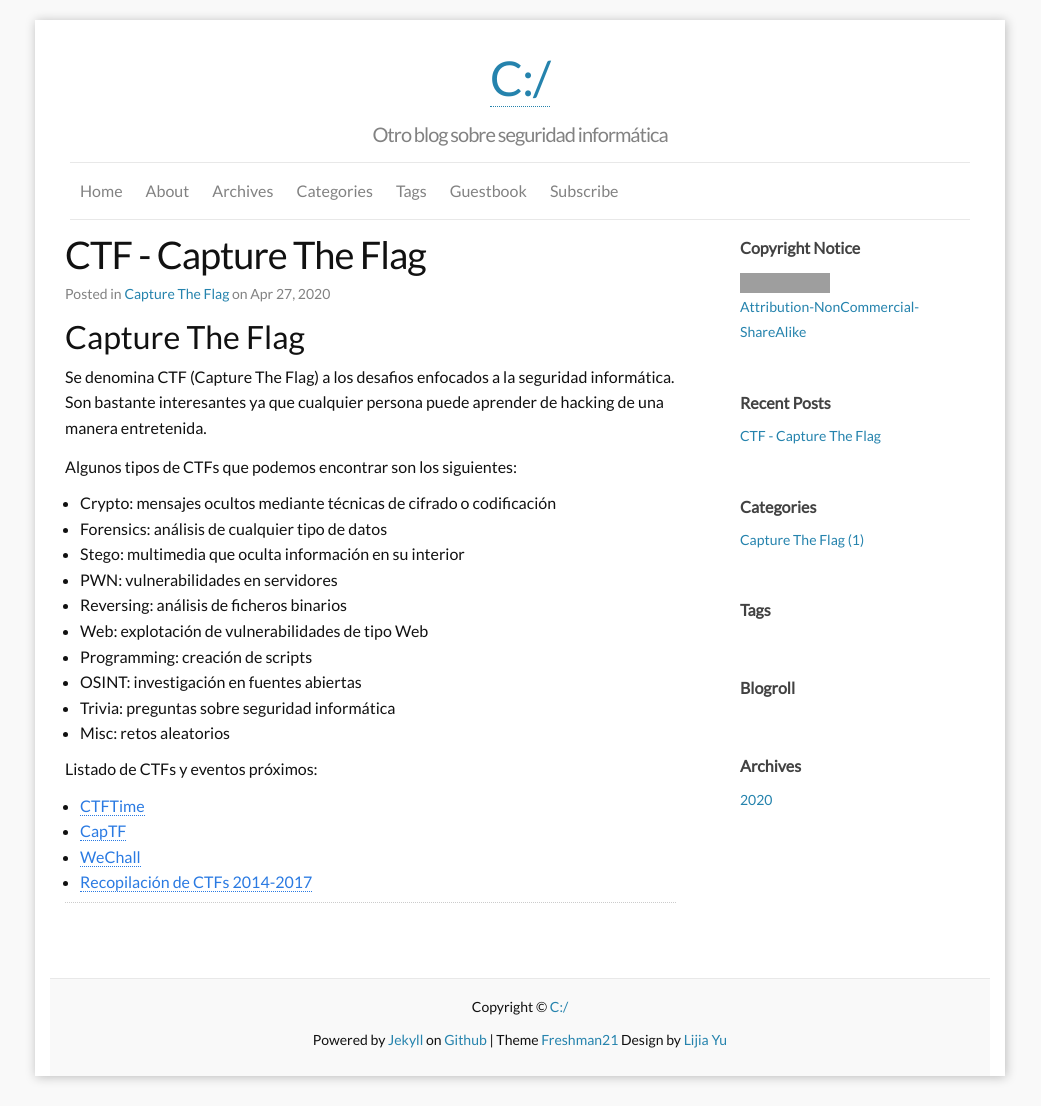
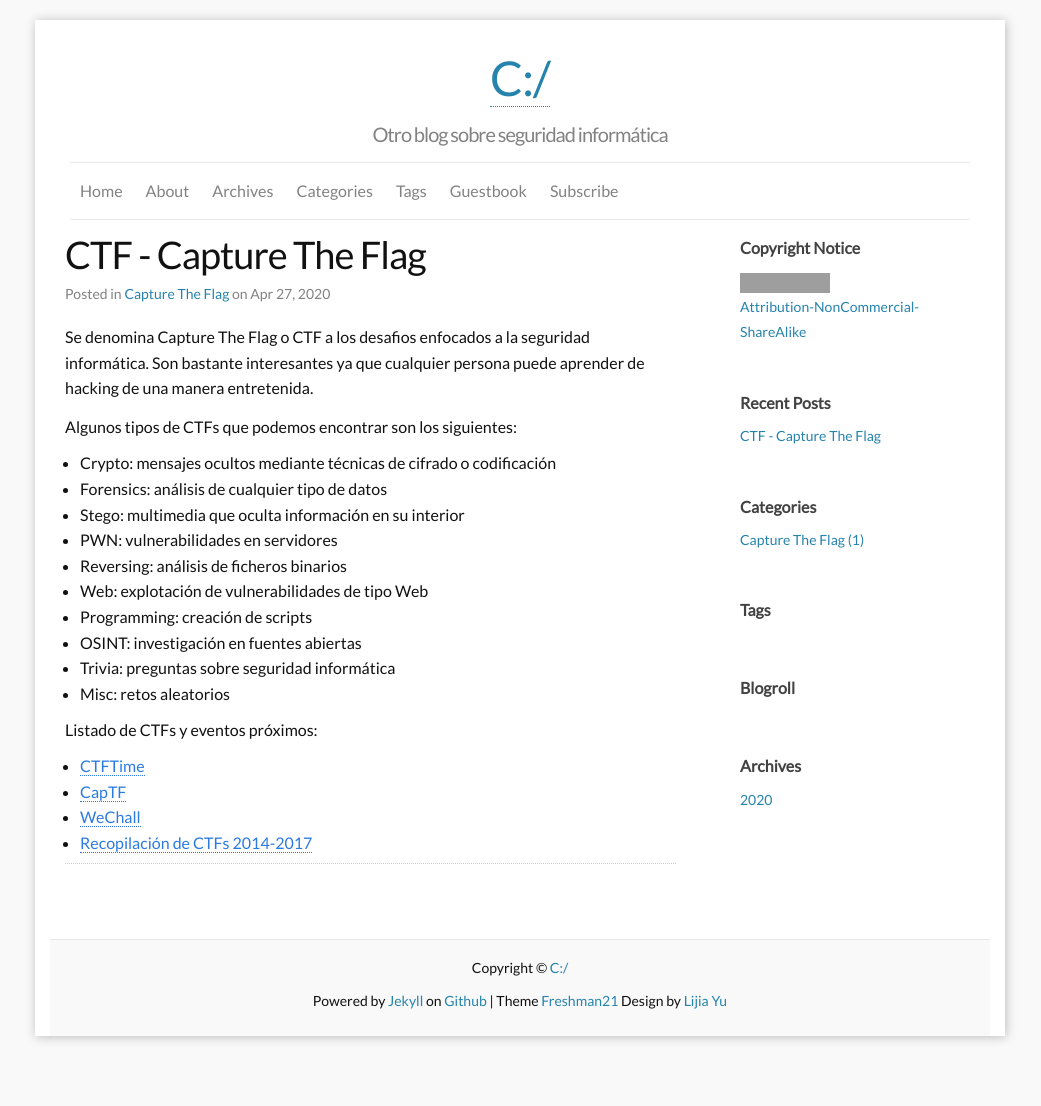
Before and after one commit to marselia/marselia.github.io, a Jekyll site: the page built from _posts/2020-04-27-CTF.md, in a window 1280 px wide. Shown: the whole page, without its empty margins (120-1161 px from the left). Built offline with Jekyll 4.4.1, drawn with Linux system fonts in a browser that asks for light colours; comment, search, counter and statistics services are not loaded; after the commit the page ends 1066 px from its top, so only the background shows below that; grey boxes are pictures that could not be loaded.

Commit message:
Update 2020-04-27-CTF.md

```diff
--- a/_posts/2020-04-27-CTF.md
+++ b/_posts/2020-04-27-CTF.md
@@ -6,9 +6,7 @@ categories: [Capture The Flag]
 
 ---
 
-## Capture The Flag
-
-Se denomina CTF (Capture The Flag) a los desafios enfocados a la seguridad informática. Son bastante interesantes
+Se denomina Capture The Flag o CTF a los desafios enfocados a la seguridad informática. Son bastante interesantes
 ya que cualquier persona puede aprender de hacking de una manera entretenida.
 
 Algunos tipos de CTFs que podemos encontrar son los siguientes:
```
